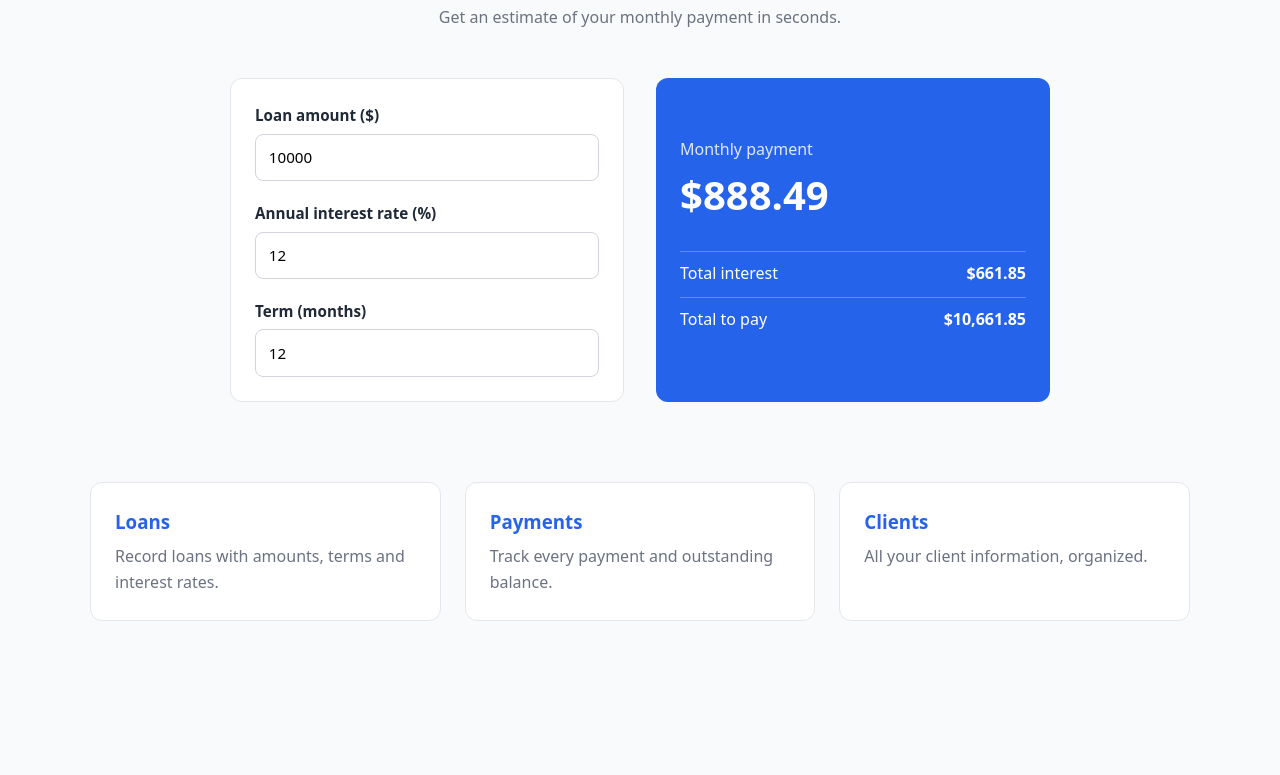
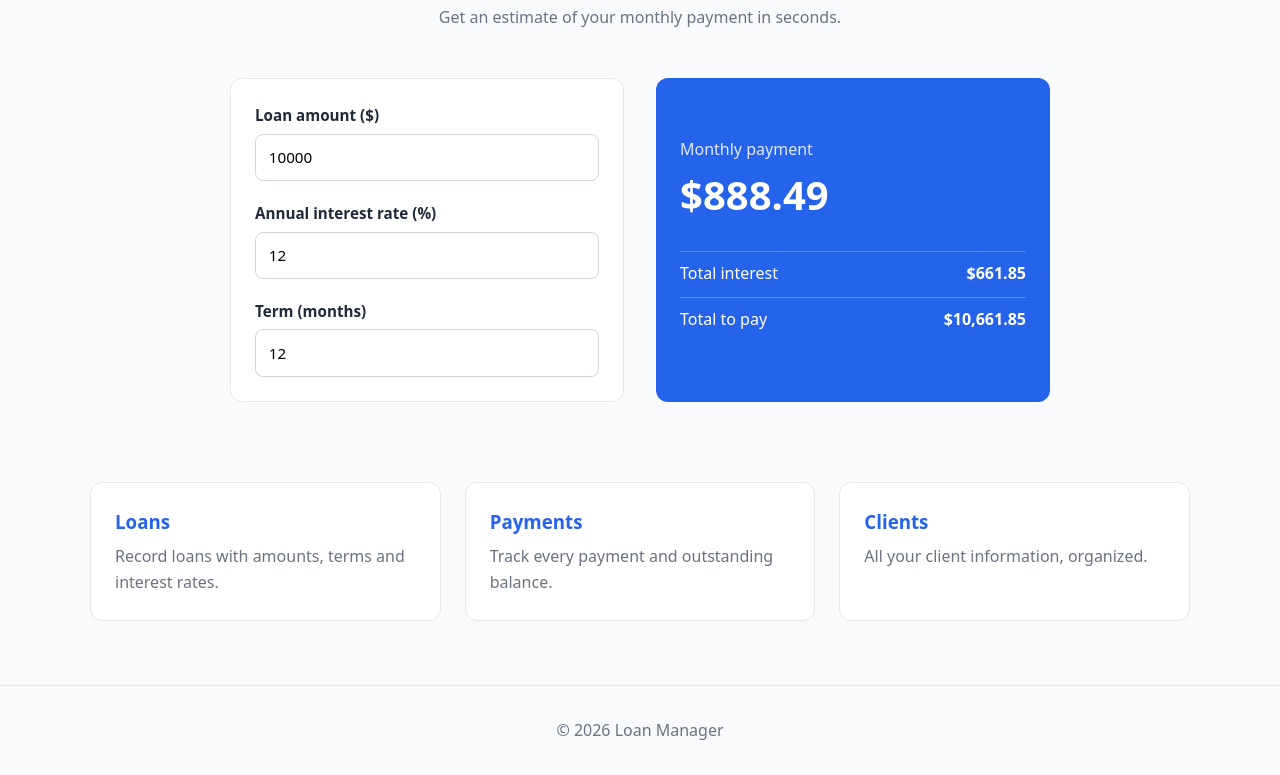
Before and after one commit to HamzaAkarid/Loanly, a plain HTML site: page frontend/index.html in a window 1280 px wide. Shown: the part 1214-1989 px from the top of the page. Before the commit the page ends 1899 px from the top, so only its background shows below. Drawn offline with Linux system fonts and the light colour scheme.

Commit message:
Add footer with current year

```diff
--- a/frontend/css/styles.css
+++ b/frontend/css/styles.css
@@ -152,3 +152,6 @@ nav a:hover { color: var(--text); }
   padding: 0.6rem 0;
   border-top: 1px solid rgba(255, 255, 255, 0.25);
 }
+
+/* Footer */
+.footer { text-align: center; padding: 2rem 0; color: var(--muted); border-top: 1px solid #e5e7eb; }
--- a/frontend/index.html
+++ b/frontend/index.html
@@ -14,6 +14,7 @@
         <a href="#journey">How it works</a>
         <a href="#calculator">Calculator</a>
         <a href="#features">Features</a>
+        <a href="#contact">Contact</a>
         <a href="#" class="btn btn-small">Log in</a>
       </nav>
     </div>
@@ -107,6 +108,12 @@
     </section>
   </main>
 
+  <footer id="contact" class="footer">
+    <div class="container">
+      <p>&copy; <span id="year"></span> Loan Manager</p>
+    </div>
+  </footer>
+
   <script src="js/main.js"></script>
 </body>
 </html>
--- a/frontend/js/main.js
+++ b/frontend/js/main.js
@@ -1,3 +1,5 @@
+document.getElementById("year").textContent = new Date().getFullYear();
+
 // Loan calculator (fixed monthly payment, amortized)
 const money = new Intl.NumberFormat("en-US", { style: "currency", currency: "USD" });
 
```
